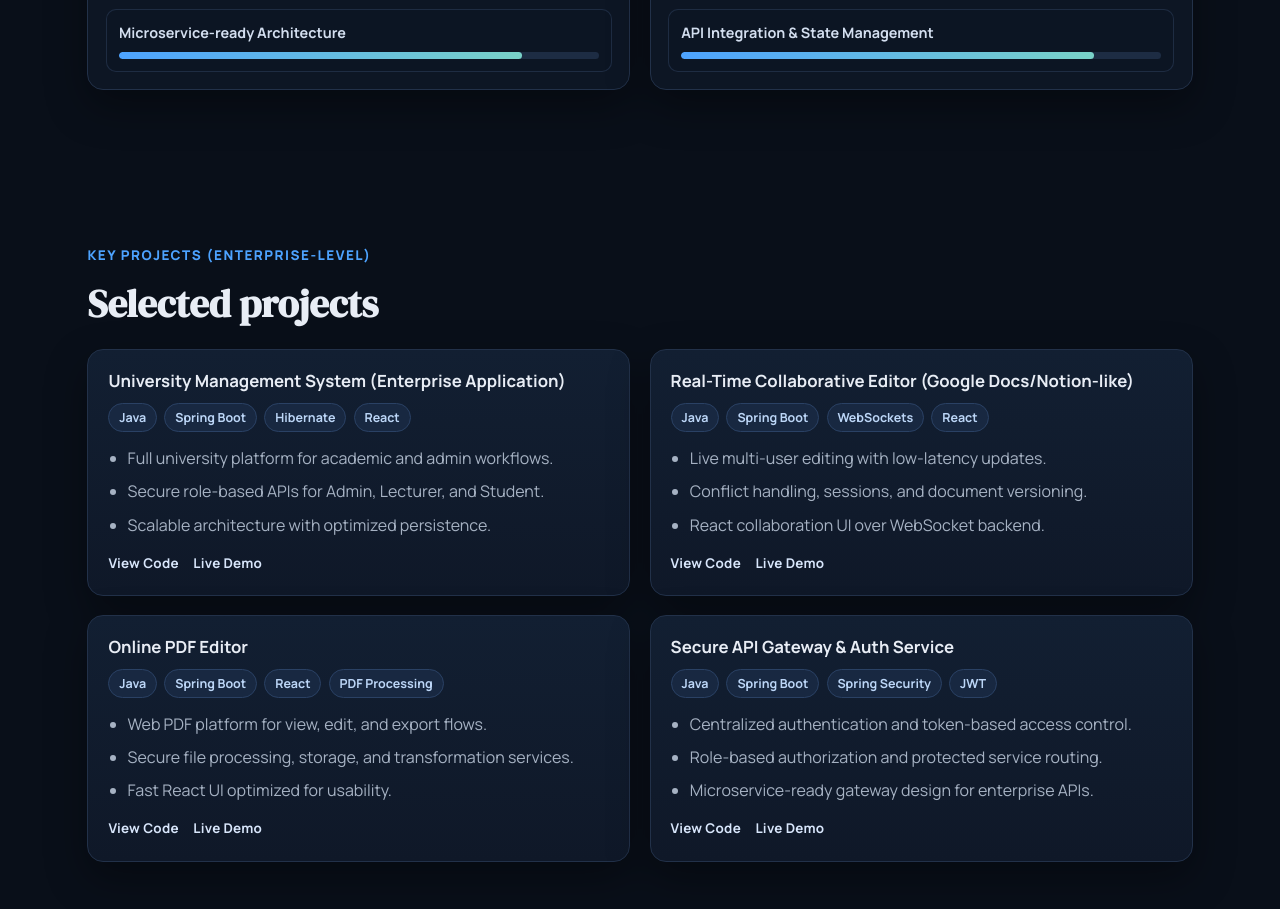
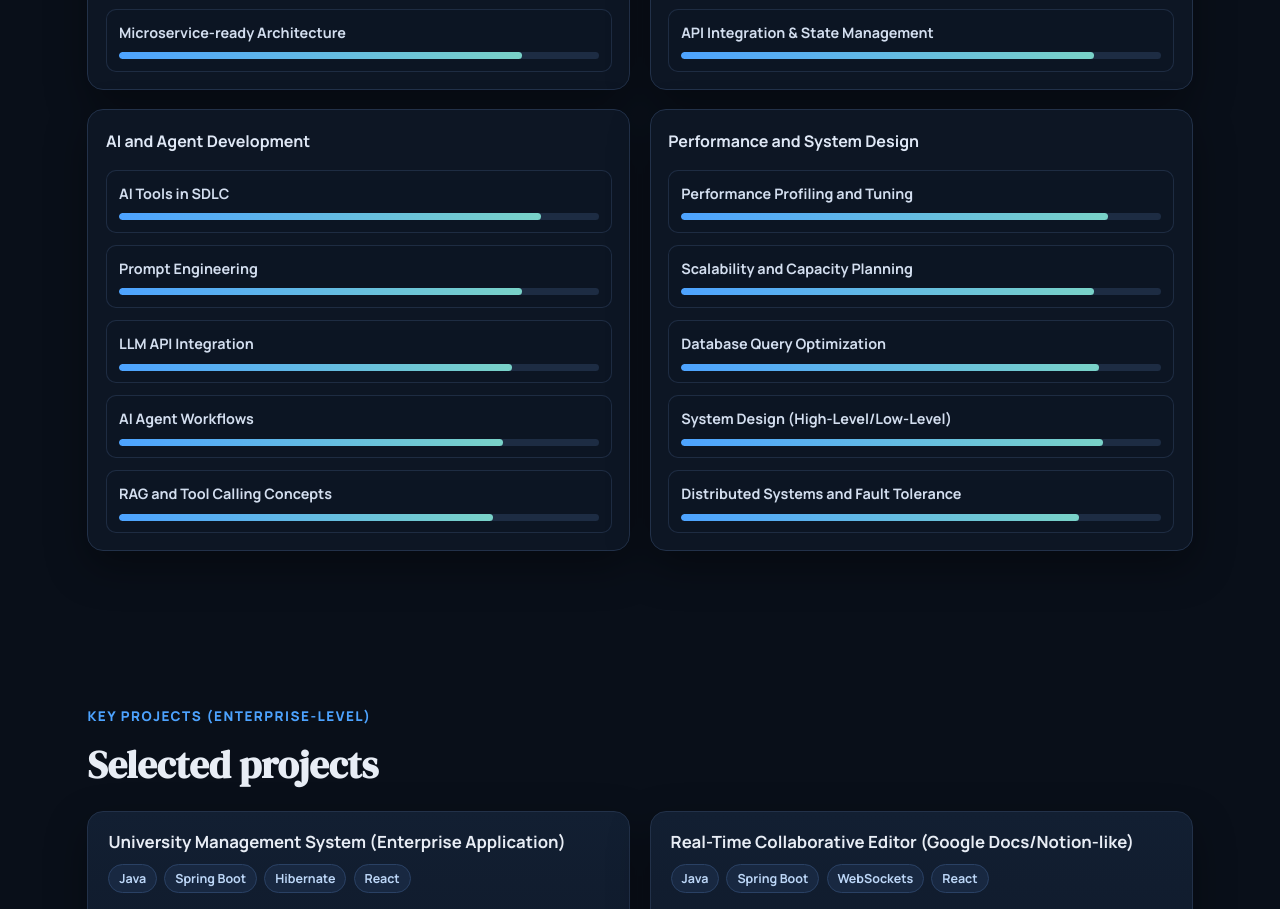
Before and after one commit to JoginderMikael/jogindermikael, a plain HTML site: page index.html in a window 1280 px wide. Shown: the part 2541-3450 px from the top of the page. Drawn offline with Linux system fonts and the light colour scheme.

Commit message:
System design tooling

```diff
--- a/index.html
+++ b/index.html
@@ -193,6 +193,54 @@
                                 <div class="skill-item">
                                     <span class="skill-name">API Integration &amp; State Management</span>
                                     <div class="skill-bar"><div class="fill" style="width: 86%"></div></div>
+                                </div>
+                            </div>
+                        </div>                        <div class="skill-category">
+                            <h4>AI and Agent Development</h4>
+                            <div class="skill-items">
+                                <div class="skill-item">
+                                    <span class="skill-name">AI Tools in SDLC</span>
+                                    <div class="skill-bar"><div class="fill" style="width: 88%"></div></div>
+                                </div>
+                                <div class="skill-item">
+                                    <span class="skill-name">Prompt Engineering</span>
+                                    <div class="skill-bar"><div class="fill" style="width: 84%"></div></div>
+                                </div>
+                                <div class="skill-item">
+                                    <span class="skill-name">LLM API Integration</span>
+                                    <div class="skill-bar"><div class="fill" style="width: 82%"></div></div>
+                                </div>
+                                <div class="skill-item">
+                                    <span class="skill-name">AI Agent Workflows</span>
+                                    <div class="skill-bar"><div class="fill" style="width: 80%"></div></div>
+                                </div>
+                                <div class="skill-item">
+                                    <span class="skill-name">RAG and Tool Calling Concepts</span>
+                                    <div class="skill-bar"><div class="fill" style="width: 78%"></div></div>
+                                </div>
+                            </div>
+                        </div>                        <div class="skill-category">
+                            <h4>Performance and System Design</h4>
+                            <div class="skill-items">
+                                <div class="skill-item">
+                                    <span class="skill-name">Performance Profiling and Tuning</span>
+                                    <div class="skill-bar"><div class="fill" style="width: 89%"></div></div>
+                                </div>
+                                <div class="skill-item">
+                                    <span class="skill-name">Scalability and Capacity Planning</span>
+                                    <div class="skill-bar"><div class="fill" style="width: 86%"></div></div>
+                                </div>
+                                <div class="skill-item">
+                                    <span class="skill-name">Database Query Optimization</span>
+                                    <div class="skill-bar"><div class="fill" style="width: 87%"></div></div>
+                                </div>
+                                <div class="skill-item">
+                                    <span class="skill-name">System Design (High-Level/Low-Level)</span>
+                                    <div class="skill-bar"><div class="fill" style="width: 88%"></div></div>
+                                </div>
+                                <div class="skill-item">
+                                    <span class="skill-name">Distributed Systems and Fault Tolerance</span>
+                                    <div class="skill-bar"><div class="fill" style="width: 83%"></div></div>
                                 </div>
                             </div>
                         </div>
```
